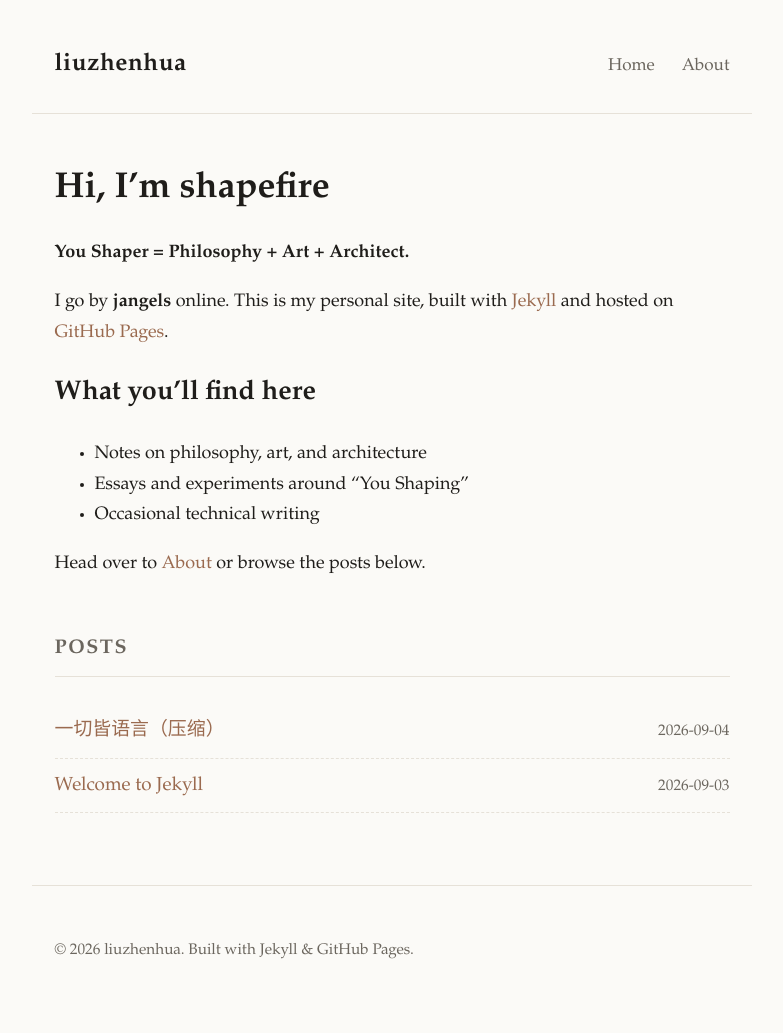
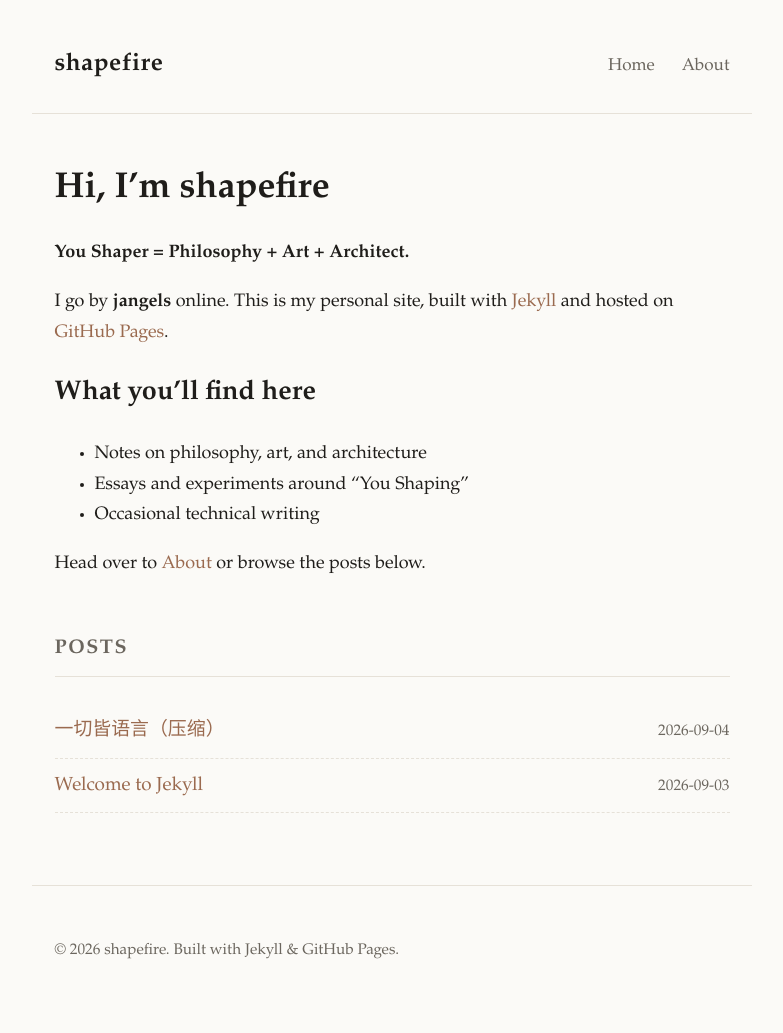
Before and after one commit to jangels/jangels.github.io, a Jekyll site: the page built from docs/index.md, in a window 1280 px wide. Shown: the whole page, without its empty margins (248-1031 px from the left). Built offline with Jekyll 4.4.1, drawn with Linux system fonts in a browser that asks for light colours; our own code applies the rules of GitHub Pages for plain Markdown files.

Commit message:
Update _config.yml

```diff
--- a/docs/_config.yml
+++ b/docs/_config.yml
@@ -1,5 +1,5 @@
 # Site settings
-title: liuzhenhua
+title: shapefire
 description: "You Shaper = Philosophy + Art + Architect — personal site of jangels."
 url: "https://jangels.github.io"
 
```
